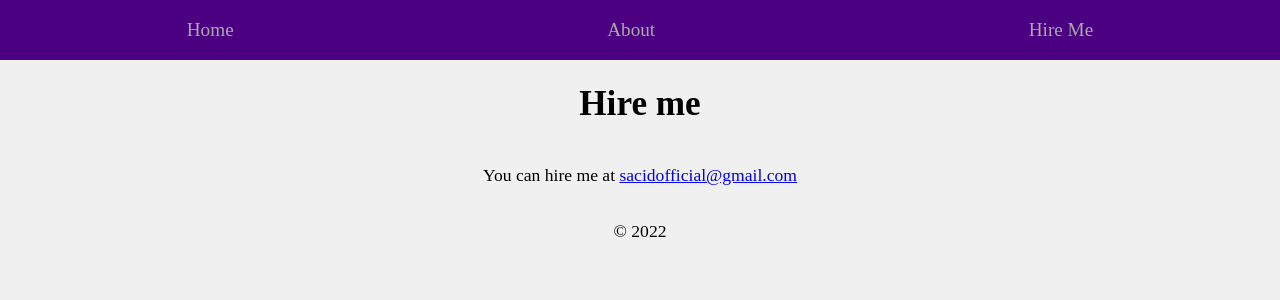
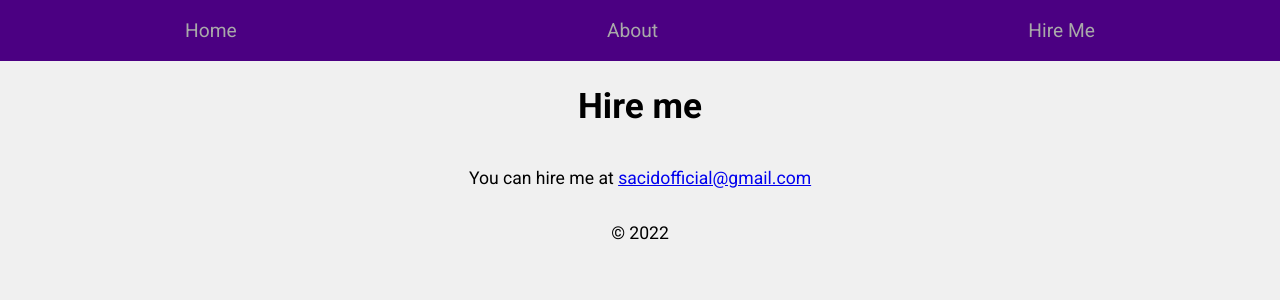
Before and after one commit to sacidaksoy/Portfolio-app, a Next.js app: page /hireme in a window 1280 px wide. Shown: the top 300 px of the page. Built offline with nearby package versions, Linux system fonts and the light colour scheme; a small style sheet from the web is missing.

Commit message:
feat: add document js

```diff
--- a/components/Layout.js
+++ b/components/Layout.js
@@ -15,7 +15,7 @@
     <div className="root">
         <Head>
             <title>Next Portfolio</title>
-            <link rel="stylesheet" href="https://cdnjs.cloudflare.com/ajax/libs/nprogress/0.2.0/nprogress.min.css" integrity="sha512-42kB9yDlYiCEfx2xVwq0q7hT4uf26FUgSIZBK8uiaEnTdShXjwr8Ip1V4xGJMg3mHkUt9nNuTDxunHF0/EgxLQ==" crossorigin="anonymous" referrerpolicy="no-referrer" />
+            <meta name='viewport' content='width=device-width' />
         </Head>
         <header>
             <Link href={'/'}><a>Home </a></Link>
@@ -57,6 +57,7 @@
         `}</style>
         <style global jsx>{`
         body {
+            font-family: 'Roboto', sans-serif;
             margin: 0;
             font-size: 110%;
             background: #f0f0f0;
--- /dev/null
+++ b/pages/_document.js
@@ -0,0 +1,24 @@
+import Document, { Html, Head, Main, NextScript } from 'next/document';
+
+export default class MyDocument extends Document {
+    render() {
+        return (
+            <Html lang='en'>
+                <Head>
+                    <meta name='description' content='A site for my programming portfolio' />
+                    <meta charSet='utf-8' />
+                    <meta name='robots' content='noindex, nofollow' />
+                    <link rel="stylesheet" href="https://cdnjs.cloudflare.com/ajax/libs/nprogress/0.2.0/nprogress.min.css" integrity="sha512-42kB9yDlYiCEfx2xVwq0q7hT4uf26FUgSIZBK8uiaEnTdShXjwr8Ip1V4xGJMg3mHkUt9nNuTDxunHF0/EgxLQ==" crossorigin="anonymous" referrerpolicy="no-referrer" />
+
+                    <link rel="preconnect" href="https://fonts.googleapis.com" />
+                    <link rel="preconnect" href="https://fonts.gstatic.com" crossorigin />
+                    <link href="https://fonts.googleapis.com/css2?family=Roboto:ital,wght@0,100;0,300;0,400;0,500;0,700;0,900;1,100;1,300;1,400;1,500;1,700;1,900&display=swap" rel="stylesheet" />
+                </Head>
+                <body>
+                    <Main />
+                    <NextScript />
+                </body>
+            </Html>
+        )
+    }
+}
```
